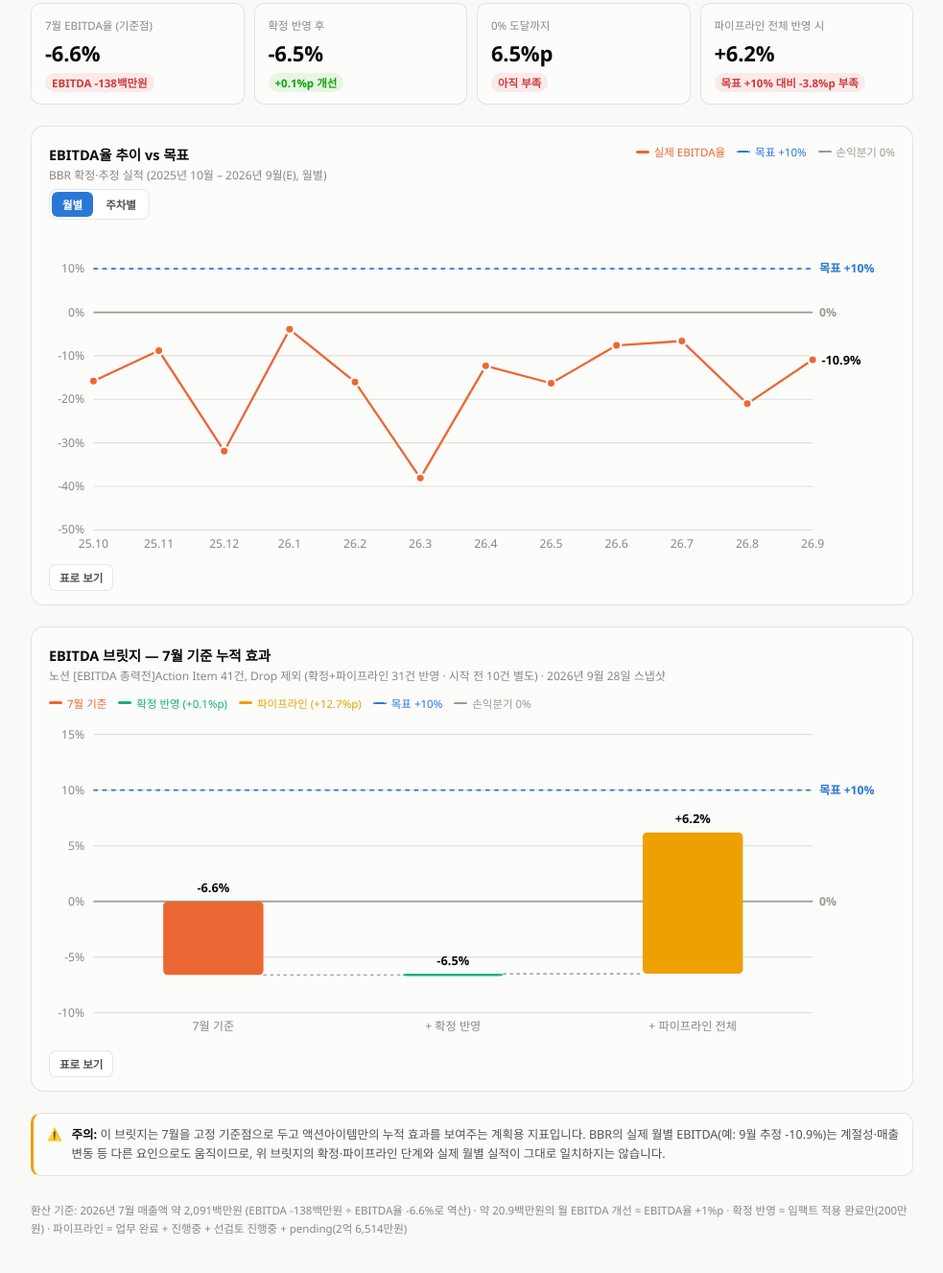
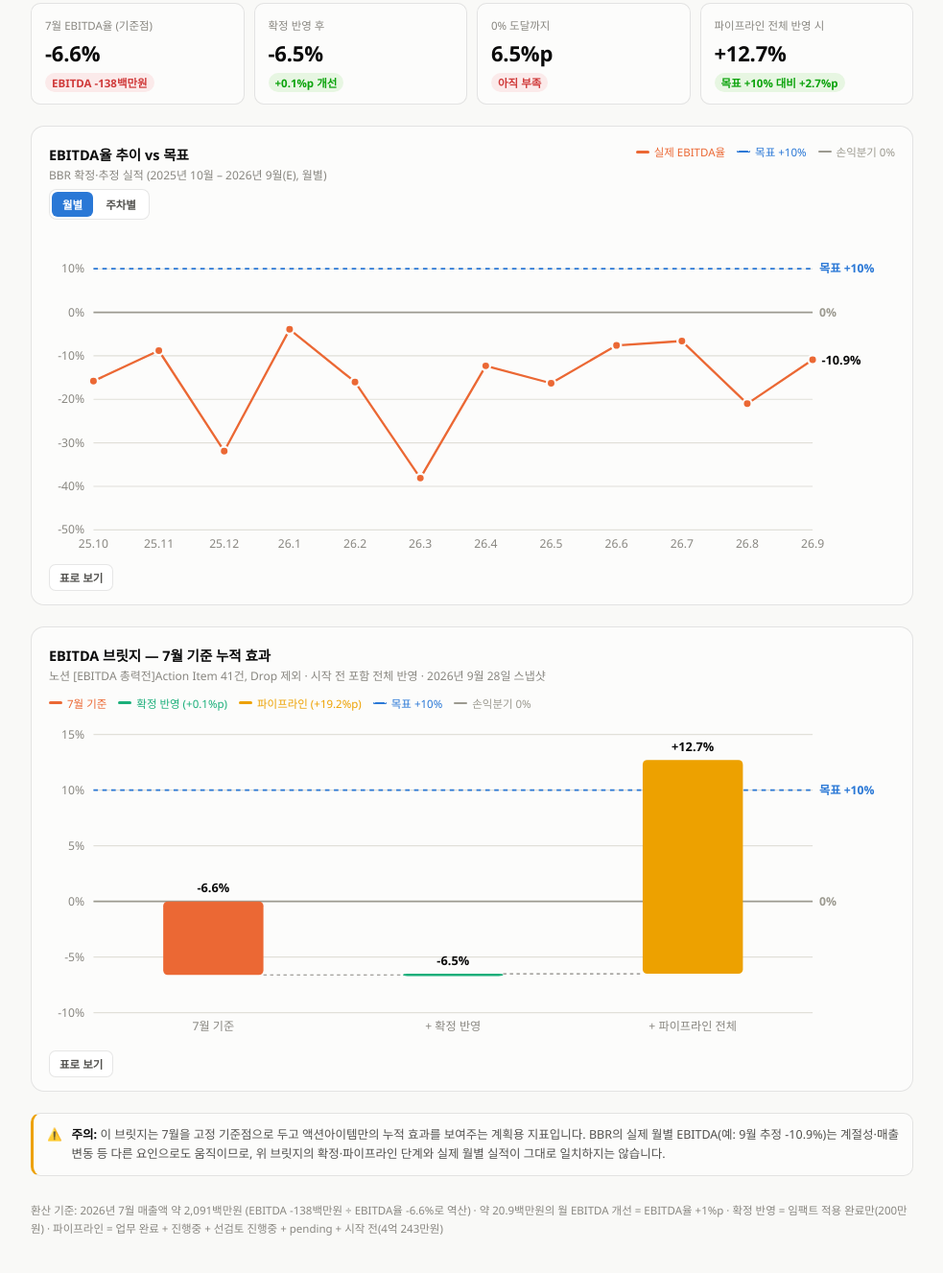
Before and after one commit to ywjangjang/ebitda-dashboard, a plain HTML site: page index.html in a window 1280 px wide. Shown: the part 147-1474 px from the top of the page at 96% size, without its empty margins (148-1131 px from the left). Drawn offline with Linux system fonts and the light colour scheme; a web font is replaced by a local one.

Commit message:
파이프라인 정의 변경: 시작 전 상태 포함 (2026-09-28)

```diff
--- a/index.html
+++ b/index.html
@@ -206,8 +206,8 @@
     </div>
     <div class="tile">
       <span class="label">파이프라인 전체 반영 시</span>
-      <span class="value">+6.2%</span>
-      <span class="delta critical">목표 +10% 대비 -3.8%p 부족</span>
+      <span class="value">+12.7%</span>
+      <span class="delta good">목표 +10% 대비 +2.7%p</span>
     </div>
   </div>
 
@@ -236,12 +236,12 @@
     <div class="panel-head">
       <div>
         <p class="panel-title">EBITDA 브릿지 — 7월 기준 누적 효과</p>
-        <p class="panel-note">노션 [EBITDA 총력전]Action Item 41건, Drop 제외 (확정+파이프라인 31건 반영 · 시작 전 10건 별도) · 2026년 9월 28일 스냅샷</p>
+        <p class="panel-note">노션 [EBITDA 총력전]Action Item 41건, Drop 제외 · 시작 전 포함 전체 반영 · 2026년 9월 28일 스냅샷</p>
       </div>
       <div class="legend">
         <span class="key" style="color:var(--series-orange)"><span class="swatch" style="background:var(--series-orange)"></span>7월 기준</span>
         <span class="key" style="color:var(--series-aqua)"><span class="swatch" style="background:var(--series-aqua)"></span>확정 반영 (+0.1%p)</span>
-        <span class="key" style="color:var(--series-yellow)"><span class="swatch" style="background:var(--series-yellow)"></span>파이프라인 (+12.7%p)</span>
+        <span class="key" style="color:var(--series-yellow)"><span class="swatch" style="background:var(--series-yellow)"></span>파이프라인 (+19.2%p)</span>
         <span class="key" style="color:var(--series-blue)"><span class="swatch dash"></span>목표 +10%</span>
         <span class="key" style="color:var(--baseline)"><span class="swatch solid-line"></span>손익분기 0%</span>
       </div>
@@ -257,7 +257,7 @@
   </div>
 
   <footer>
-    환산 기준: 2026년 7월 매출액 약 2,091백만원 (EBITDA -138백만원 ÷ EBITDA율 -6.6%로 역산) · 약 20.9백만원의 월 EBITDA 개선 = EBITDA율 +1%p · 확정 반영 = 임팩트 적용 완료만(200만원) · 파이프라인 = 업무 완료 + 진행중 + 선검토 진행중 + pending(2억 6,514만원)
+    환산 기준: 2026년 7월 매출액 약 2,091백만원 (EBITDA -138백만원 ÷ EBITDA율 -6.6%로 역산) · 약 20.9백만원의 월 EBITDA 개선 = EBITDA율 +1%p · 확정 반영 = 임팩트 적용 완료만(200만원) · 파이프라인 = 업무 완료 + 진행중 + 선검토 진행중 + pending + 시작 전(4억 243만원)
   </footer>
 </div>
 
@@ -292,7 +292,7 @@
   var bridge = [
     {label:"7월 기준", from:0, to:-6.6, kind:"total", detail:"BBR 확정 실적"},
     {label:"+ 확정 반영", from:-6.6, to:-6.5, kind:"aqua", detail:"임팩트 적용완료만 · 200만원 · +0.1%p"},
-    {label:"+ 파이프라인 전체", from:-6.5, to:6.2, kind:"yellow", detail:"업무완료 + 진행중 + 선검토진행중 + pending · 2억 6,514만원 · +12.7%p"}
+    {label:"+ 파이프라인 전체", from:-6.5, to:12.7, kind:"yellow", detail:"업무완료 + 진행중 + 선검토진행중 + pending + 시작 전 · 4억 243만원 · +19.2%p"}
   ];
 
   var NS = "http://www.w3.org/2000/svg";
```
